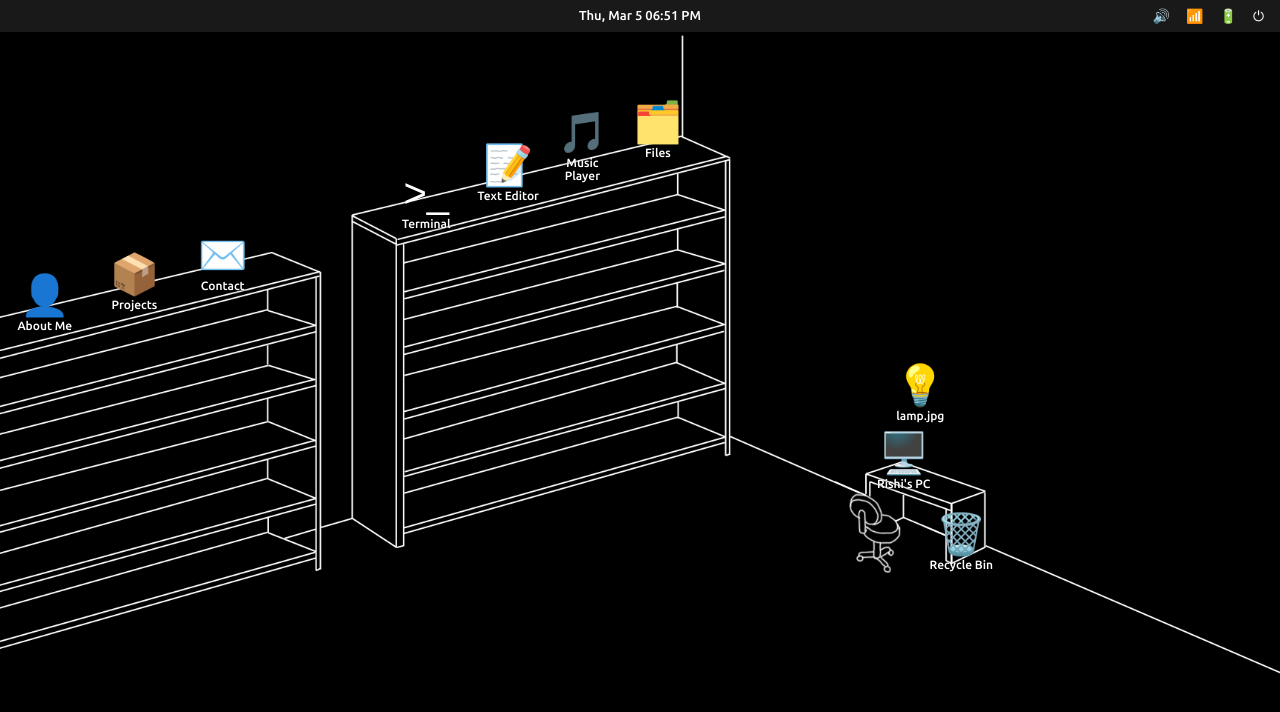
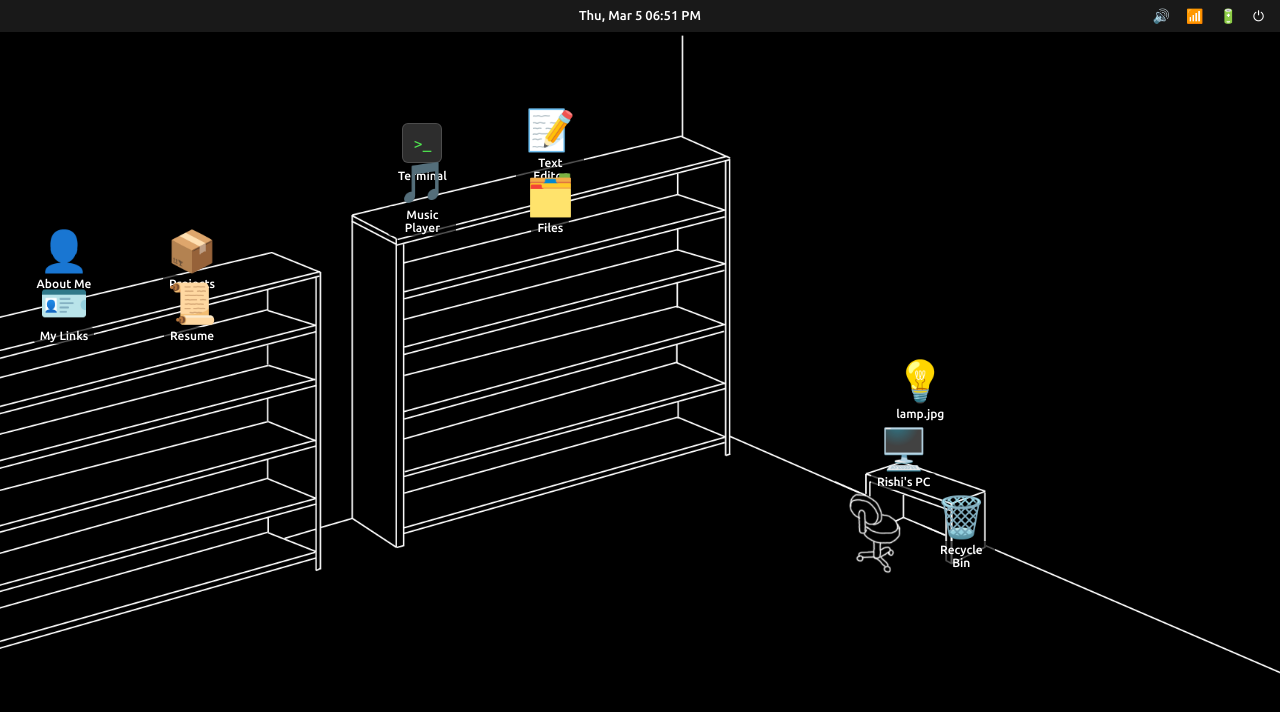
Before and after one commit to 0xRK/0xRK.github.io, a React (Vite) app: page / in a window 1280 px wide. Both pictures are taken after a click on the button "Sign In ➤". Shown: the top 712 px of the page. Built offline with nearby package versions, Linux system fonts and the light colour scheme.

Commit message:
desktop finalized

```diff
--- a/src/apps/AboutMe/AboutMe.tsx
+++ b/src/apps/AboutMe/AboutMe.tsx
@@ -22,49 +22,6 @@ export function AboutMe() {
           ))}
         </div>
       </section>
-
-      <section className="about-me__section">
-        <h2>Education</h2>
-        {resume.education.map((edu) => (
-          <div key={edu.institution} className="about-me__entry">
-            <div className="about-me__entry-header">
-              <strong>{edu.degree}</strong>
-              <span className="about-me__entry-date">{edu.years}</span>
-            </div>
-            <p>{edu.institution}</p>
-          </div>
-        ))}
-      </section>
-
-      <section className="about-me__section">
-        <h2>Experience</h2>
-        {resume.experience.map((exp) => (
-          <div key={exp.role + exp.company} className="about-me__entry">
-            <div className="about-me__entry-header">
-              <strong>{exp.role}</strong>
-              <span className="about-me__entry-date">{exp.period}</span>
-            </div>
-            <p>{exp.company}</p>
-            <ul>
-              {exp.bullets.map((b, i) => (
-                <li key={i}>{b}</li>
-              ))}
-            </ul>
-          </div>
-        ))}
-      </section>
-
-      <section className="about-me__section">
-        <h2>Links</h2>
-        <div className="about-me__links">
-          <a href={resume.links.github} target="_blank" rel="noopener noreferrer">
-            GitHub
-          </a>
-          <a href={resume.links.linkedin} target="_blank" rel="noopener noreferrer">
-            LinkedIn
-          </a>
-        </div>
-      </section>
     </div>
   );
 }
--- /dev/null
+++ b/src/apps/Resume/Resume.css
@@ -0,0 +1,27 @@
+.resume-app {
+  height: 100%;
+  display: flex;
+  flex-direction: column;
+}
+
+.resume-app__pdf {
+  flex: 1;
+  width: 100%;
+  border: none;
+}
+
+.resume-app__fallback {
+  padding: 24px;
+  text-align: center;
+  color: var(--text-secondary);
+  font-family: var(--font-ui);
+}
+
+.resume-app__fallback a {
+  color: var(--accent);
+  font-weight: 500;
+}
+
+.resume-app__fallback a:hover {
+  text-decoration: underline;
+}
--- /dev/null
+++ b/src/apps/Resume/Resume.tsx
@@ -0,0 +1,20 @@
+import './Resume.css';
+
+export function Resume() {
+  return (
+    <div className="resume-app">
+      <object
+        className="resume-app__pdf"
+        data="/resume.pdf"
+        type="application/pdf"
+      >
+        <p className="resume-app__fallback">
+          Unable to display PDF.{' '}
+          <a href="/resume.pdf" target="_blank" rel="noopener noreferrer">
+            Download it here
+          </a>
+        </p>
+      </object>
+    </div>
+  );
+}
--- a/src/components/Desktop/Desktop.css
+++ b/src/components/Desktop/Desktop.css
@@ -42,6 +42,21 @@
   line-height: 1;
 }
 
+.desktop__icon-emoji--terminal {
+  font-size: 18px;
+  font-family: var(--font-mono);
+  font-weight: 700;
+  background: #2d2d2d;
+  color: #4fe34f;
+  width: 40px;
+  height: 40px;
+  display: flex;
+  align-items: center;
+  justify-content: center;
+  border-radius: 6px;
+  border: 1px solid rgba(255, 255, 255, 0.15);
+}
+
 .desktop__icon--draggable {
   cursor: grab;
 }
@@ -56,7 +71,9 @@
   font-weight: 500;
   text-align: center;
   word-break: break-word;
-  text-shadow: 0 1px 3px rgba(0, 0, 0, 0.6);
+  background: rgba(0, 0, 0, 0.67);
+  padding: 2px 6px;
+  border-radius: 4px;
 }
 
 .desktop__window-layer {
--- a/src/components/Desktop/Desktop.tsx
+++ b/src/components/Desktop/Desktop.tsx
@@ -14,31 +14,38 @@ interface DesktopIcon {
 }
 
 const initialIcons: DesktopIcon[] = [
-  { appId: 'about-me',     label: 'About Me',      icon: '👤', top: '42.5%', left: '3.5%' },
-  { appId: 'projects',     label: 'Projects',       icon: '📦', top: '39.9%', left: '10.5%' },
-  { appId: 'contact',      label: 'Contact',        icon: '✉️', top: '37.5%', left: '17.4%' },
-  { appId: 'terminal',     label: 'Terminal',        icon: '>_', top: '29.8%', left: '33.3%' },
-  { appId: 'text-editor',  label: 'Text Editor',    icon: '📝', top: '26.2%', left: '39.7%' },
-  { appId: 'music-player', label: 'Music Player',   icon: '🎵', top: '23.8%', left: '45.5%' },
-  { appId: 'file-manager', label: 'Files',           icon: '🗂️', top: '20.9%', left: '51.4%' },
+  // Left bookshelf — top shelf (2 icons)
+  { appId: 'about-me',     label: 'About Me',      icon: '👤', top: '37.5%', left: '5%' },
+  { appId: 'projects',     label: 'Projects',       icon: '📦', top: '37.5%', left: '15%' },
+  // Left bookshelf — bottom shelf (2 icons)
+  { appId: 'contact',      label: 'My Links',        icon: '🪪', top: '44%', left: '5%' },
+  { appId: 'resume',        label: 'Resume',          icon: '📜', top: '44%', left: '15%' },
+  // Right bookshelf — top shelf (2 icons)
+  { appId: 'terminal',     label: 'Terminal',        icon: '>_', top: '24%', left: '33%' },
+  { appId: 'text-editor',  label: 'Text Editor',    icon: '📝', top: '24%', left: '43%' },
+  // Right bookshelf — bottom shelf (2 icons)
+  { appId: 'music-player', label: 'Music Player',   icon: '🎵', top: '30.5%', left: '33%' },
+  { appId: 'file-manager', label: 'Files',           icon: '🗂️', top: '30.5%', left: '43%' },
+  // Desk area
   { appId: 'about-me',     label: "Rishi's PC",     icon: '🖥️', top: '62.2%', left: '70.6%' },
   {                         label: 'lamp.jpg',        icon: '💡', top: '53.7%', left: '71.9%' },
   {                         label: 'Recycle Bin',     icon: '🗑️', top: '72.4%', left: '75.1%' },
 ];
 
-// Paste this into initialIcons:
-// [
-//   { appId: 'about-me', label: 'About Me', icon: '👤', top: '42.5%', left: '3.5%' },
-//   { appId: 'projects', label: 'Projects', icon: '📁', top: '39.9%', left: '10.5%' },
-//   { appId: 'contact', label: 'Contact', icon: '✉️', top: '37.5%', left: '17.4%' },
-//   { appId: 'terminal', label: 'Terminal', icon: '💻', top: '29.2%', left: '31.3%' },
-//   { appId: 'text-editor', label: 'Text Editor', icon: '📝', top: '25.8%', left: '37.7%' },
-//   { appId: 'music-player', label: 'Music Player', icon: '🎵', top: '24.8%', left: '43.5%' },
-//   { appId: 'file-manager', label: 'Files', icon: '🗂️', top: '21.9%', left: '49.4%' },
-//   { appId: 'about-me', label: 'Rishi's PC', icon: '🖥️', top: '62.2%', left: '68.6%' },
-//   {                         label: 'lamp.jpg', icon: '💡', top: '53.7%', left: '70.9%' },
-//   {                         label: 'Recycle Bin', icon: '🗑️', top: '72.4%', left: '75.1%' },
-// ]
+// const initialIcons: DesktopIcon[] = [
+//   { appId: 'about-me',     label: 'About Me',      icon: '👤', top: '42.5%', left: '3.5%' },
+//   { appId: 'projects',     label: 'Projects',       icon: '📦', top: '39.9%', left: '10.5%' },
+//   { appId: 'contact',      label: 'My Links',        icon: '🪪', top: '37.5%', left: '17.4%' },
+//   { appId: 'terminal',     label: 'Terminal',        icon: '>_', top: '29.8%', left: '33.3%' },
+//   { appId: 'text-editor',  label: 'Text Editor',    icon: '📝', top: '26.2%', left: '39.7%' },
+//   { appId: 'music-player', label: 'Music Player',   icon: '🎵', top: '23.8%', left: '45.5%' },
+//   { appId: 'file-manager', label: 'Files',           icon: '🗂️', top: '20.9%', left: '51.4%' },
+//   { appId: 'resume',        label: 'Resume',          icon: '📄', top: '35.5%', left: '23%' },
+//   { appId: 'about-me',     label: "Rishi's PC",     icon: '🖥️', top: '62.2%', left: '70.6%' },
+//   {                         label: 'lamp.jpg',        icon: '💡', top: '53.7%', left: '71.9%' },
+//   {                         label: 'Recycle Bin',     icon: '🗑️', top: '72.4%', left: '75.1%' },
+// ];
+
 interface DesktopProps {
   onSignOut: () => void;
 }
@@ -107,7 +114,7 @@ export function Desktop({ onSignOut }: DesktopProps) {
             onMouseDown={(e) => onIconMouseDown(e, index)}
             onDoubleClick={() => onIconDoubleClick(appId)}
           >
-            <span className="desktop__icon-emoji">{icon}</span>
+            <span className={`desktop__icon-emoji${appId === 'terminal' ? ' desktop__icon-emoji--terminal' : ''}`}>{icon}</span>
             <span className="desktop__icon-label">{label}</span>
           </button>
         ))}
--- a/src/data/appRegistry.ts
+++ b/src/data/appRegistry.ts
@@ -6,6 +6,7 @@ import { Terminal } from '../apps/Terminal/Terminal';
 import { TextEditor } from '../apps/TextEditor/TextEditor';
 import { MusicPlayer } from '../apps/MusicPlayer/MusicPlayer';
 import { FileManager } from '../apps/FileManager/FileManager';
+import { Resume } from '../apps/Resume/Resume';
 
 export const appRegistry: Record<string, AppDefinition> = {
   'about-me': {
@@ -29,7 +30,7 @@ export const appRegistry: Record<string, AppDefinition> = {
   'contact': {
     id: 'contact',
     title: 'Contact',
-    icon: '✉️',
+    icon: '🪪',
     defaultWidth: 500,
     defaultHeight: 400,
     component: Contact,
@@ -71,6 +72,15 @@ export const appRegistry: Record<string, AppDefinition> = {
     component: FileManager,
     showInDock: true,
   },
+  'resume': {
+    id: 'resume',
+    title: 'Resume',
+    icon: '📄',
+    defaultWidth: 800,
+    defaultHeight: 600,
+    component: Resume,
+    showInDock: true,
+  },
 };
 
 export const dockApps = Object.values(appRegistry).filter((a) => a.showInDock);
```
